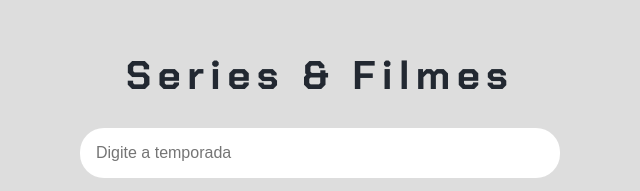
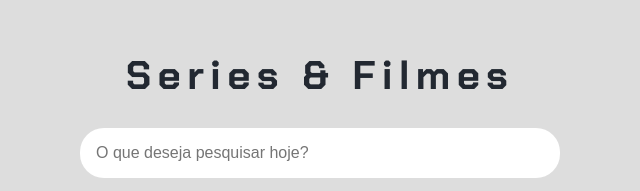
Before and after one commit to danilojduarte/ImersaoDevGemini, a plain HTML site: page index.html in a window 1280 px wide. Shown: the part 246-437 px from the top of the page, 320-960 px from the left. Drawn offline with Linux system fonts and the light colour scheme.

Commit message:
Aula 01 concluída

```diff
--- a/index.html
+++ b/index.html
@@ -20,7 +20,7 @@
     </header>
     <main>
       <section>
-        <input type="text" placeholder="Digite a temporada" />
+        <input type="text" placeholder="O que deseja pesquisar hoje?" />
         <button>Pesquisar</button>
       </section>
     </main>
```
